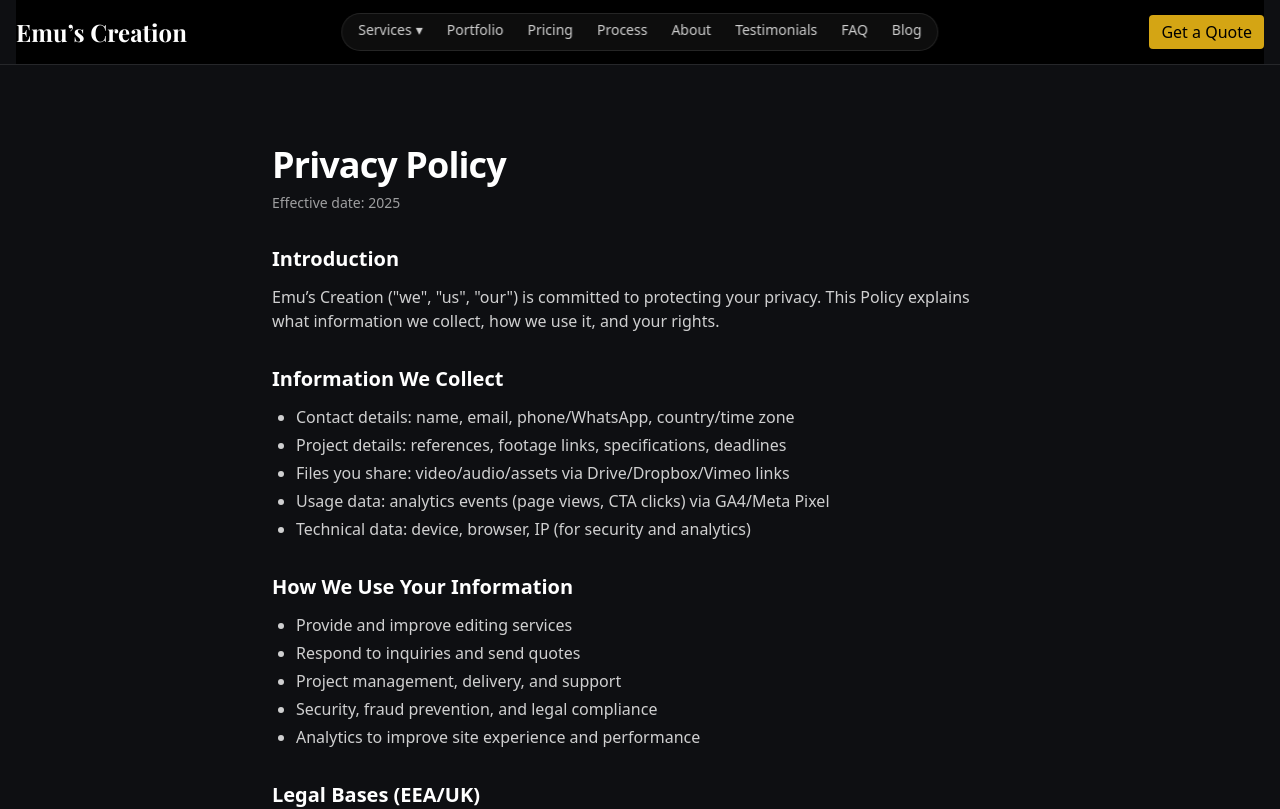
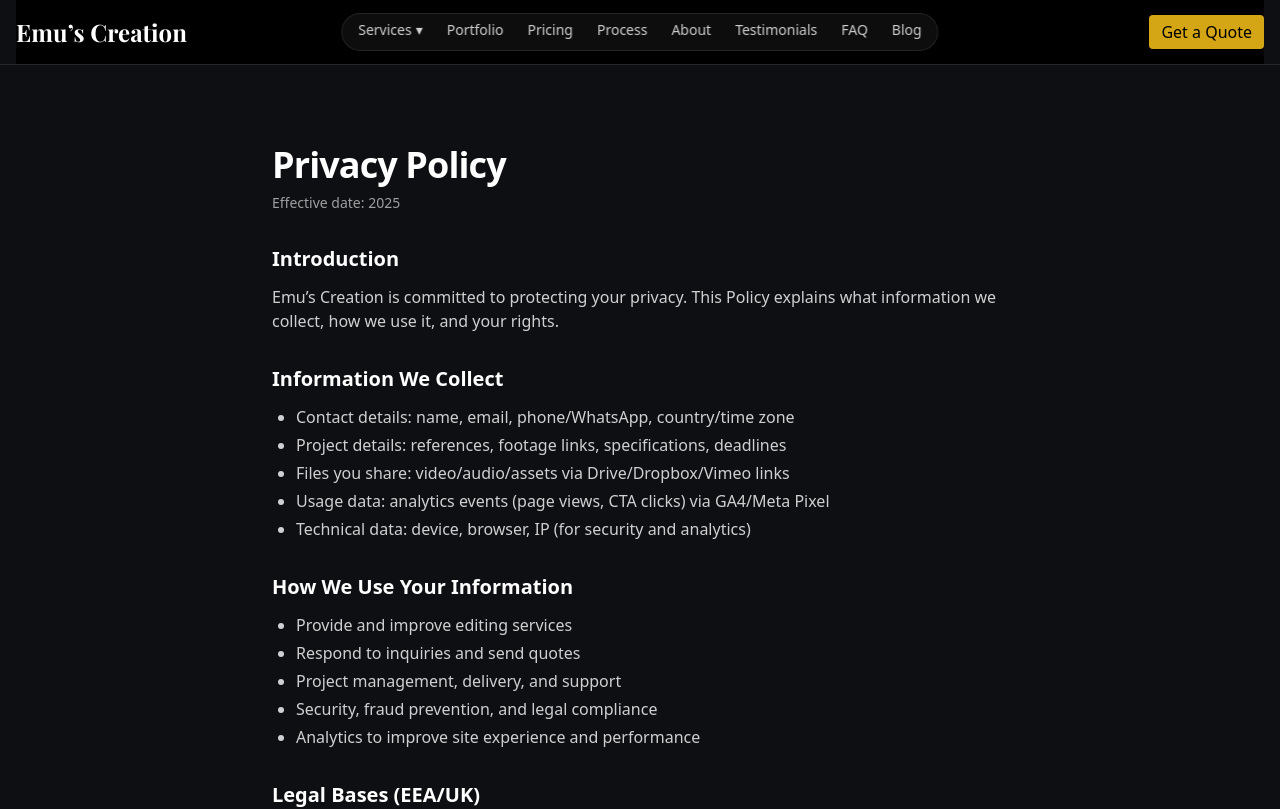
Before and after one commit to nishadmahmud/emuscreation, a Next.js app: page /legal/privacy in a window 1280 px wide. Shown: the top 809 px of the page. Built offline with nearby package versions, Linux system fonts and the light colour scheme.

Commit message:
eslint fix

```diff
--- a/app/legal/privacy/page.js
+++ b/app/legal/privacy/page.js
@@ -12,7 +12,7 @@ return (
   <div className="mt-8 space-y-8 text-white/80">
     <section className="space-y-3">
       <h2 className="text-xl font-semibold text-white">Introduction</h2>
-      <p>Emu’s Creation ("we", "us", "our") is committed to protecting your privacy. This Policy explains what information we collect, how we use it, and your rights.</p>
+      <p>Emu’s Creation is committed to protecting your privacy. This Policy explains what information we collect, how we use it, and your rights.</p>
     </section>
 
     <section className="space-y-3">
```
